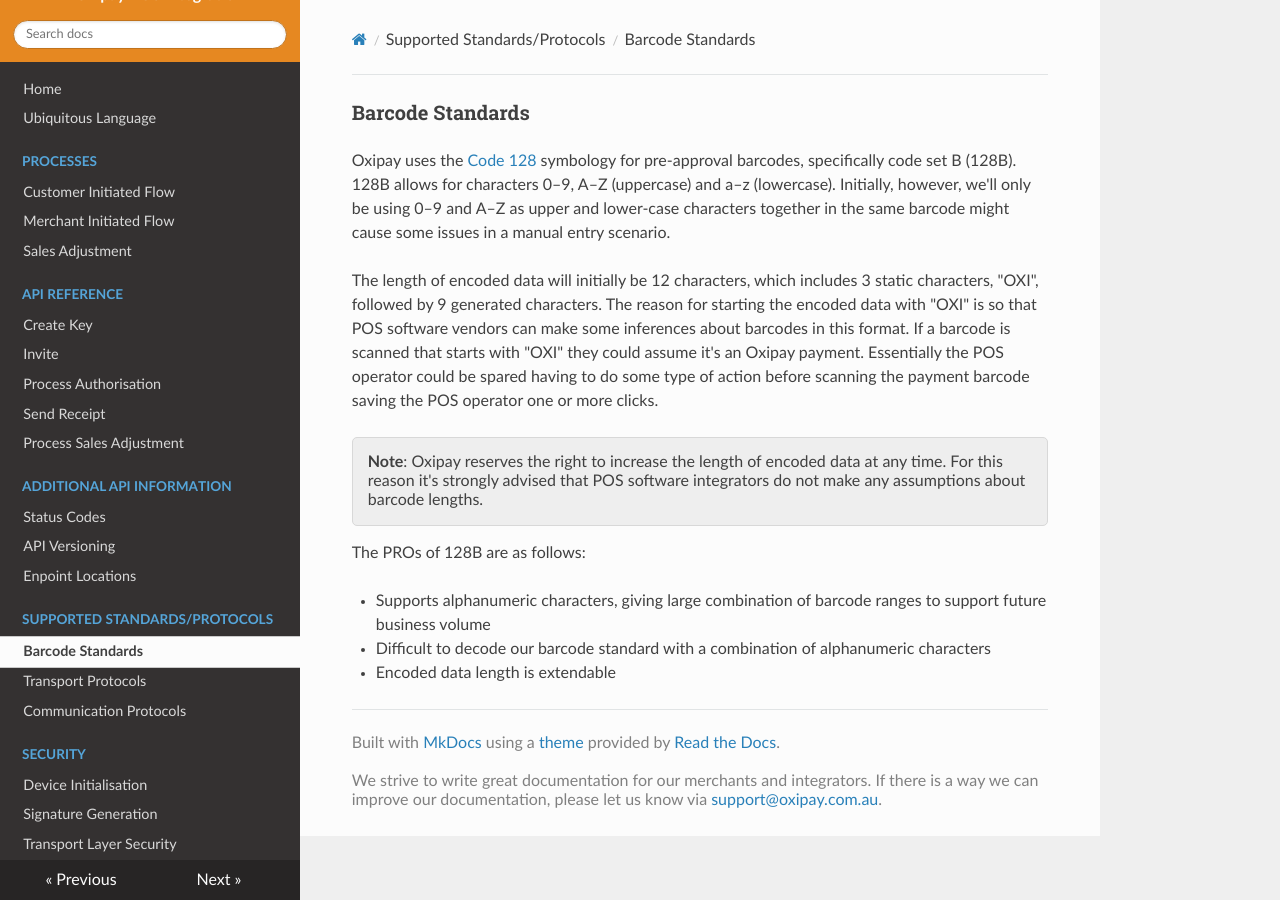
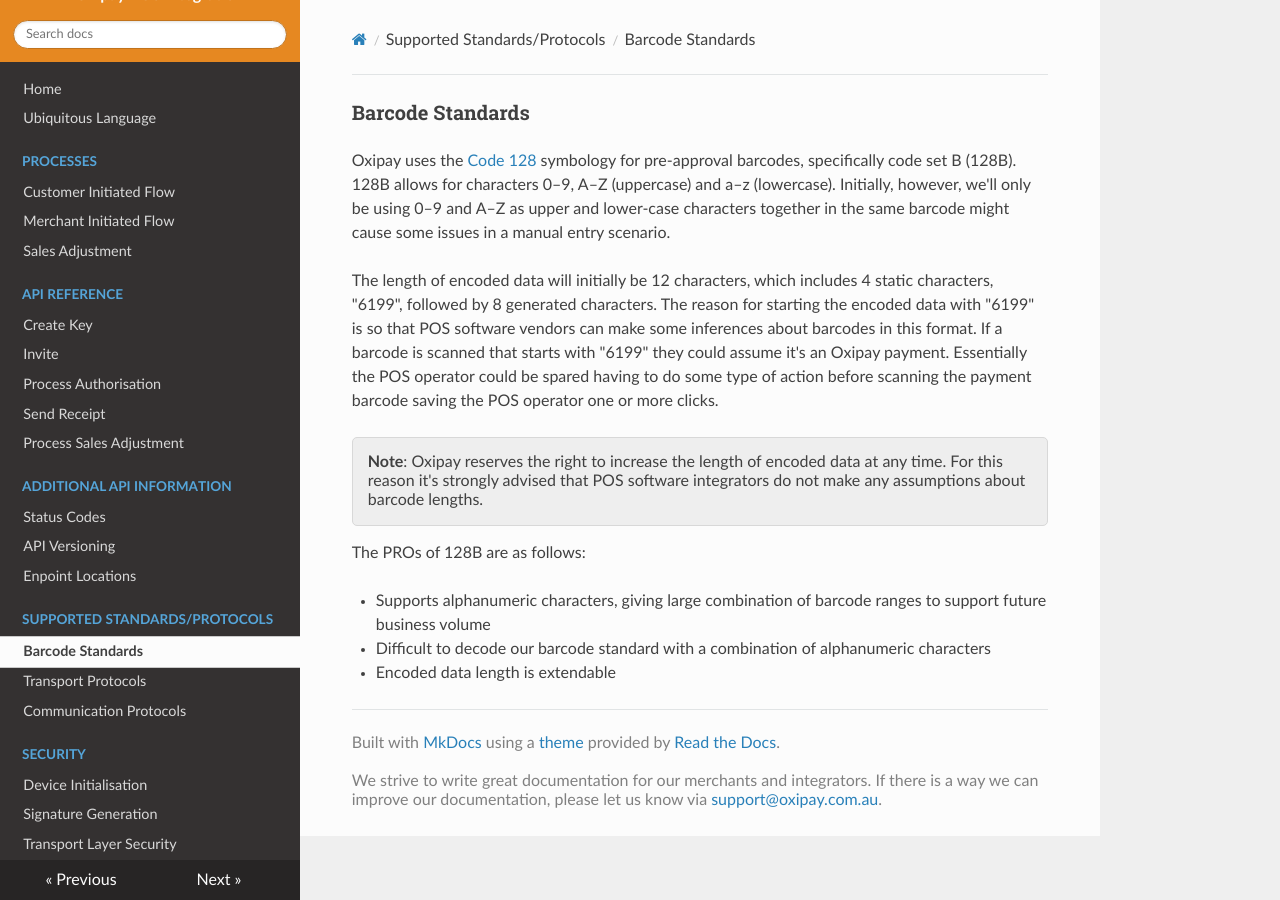
Before and after one commit to oxipay/posdocs, an MkDocs documentation site: the page built from docs/protocols/barcode_standards.md, in a window 1280 px wide. Built offline with MkDocs 1.6.1, drawn with Linux system fonts in a browser that asks for light colours; nearby versions of some CDN libraries; old or Windows-style settings are respelled for this version of MkDocs.

Commit message:
updated barcode prefix

```diff
--- a/docs/protocols/barcode_standards.md
+++ b/docs/protocols/barcode_standards.md
@@ -2,7 +2,7 @@
 
 Oxipay uses the <a href="https://en.wikipedia.org/wiki/Code_128">Code 128</a> symbology for pre-approval barcodes, specifically code set B (128B). 128B allows for characters 0–9, A–Z (uppercase) and a–z (lowercase). Initially, however, we'll only be using 0–9 and A–Z as upper and lower-case characters together in the same barcode might cause some issues in a manual entry scenario.
 
-The length of encoded data will initially be 12 characters, which includes 3 static characters, "OXI", followed by 9 generated characters. The reason for starting the encoded data with "OXI" is so that POS software vendors can make some inferences about barcodes in this format. If a barcode is scanned that starts with "OXI" they could assume it's an Oxipay payment. Essentially the POS operator could be spared having to do some type of action before scanning the payment barcode saving the POS operator one or more clicks.
+The length of encoded data will initially be 12 characters, which includes 4 static characters, "6199", followed by 8 generated characters. The reason for starting the encoded data with "6199" is so that POS software vendors can make some inferences about barcodes in this format. If a barcode is scanned that starts with "6199" they could assume it's an Oxipay payment. Essentially the POS operator could be spared having to do some type of action before scanning the payment barcode saving the POS operator one or more clicks.
 
 <div class="panel">
 <b>Note</b>: Oxipay reserves the right to increase the length of encoded data at any time. For this reason it's strongly advised that POS software integrators do not make any assumptions about barcode lengths.
```
